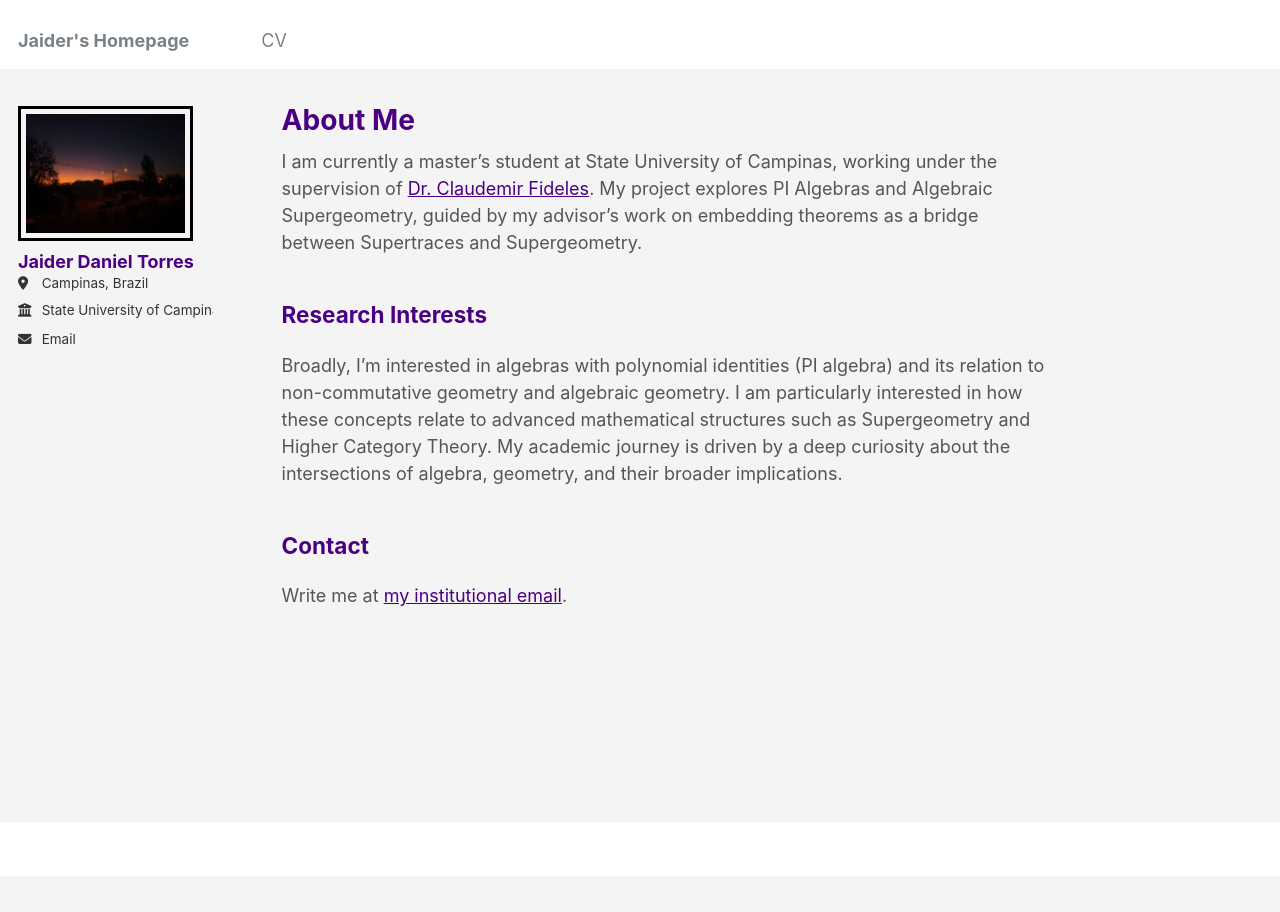
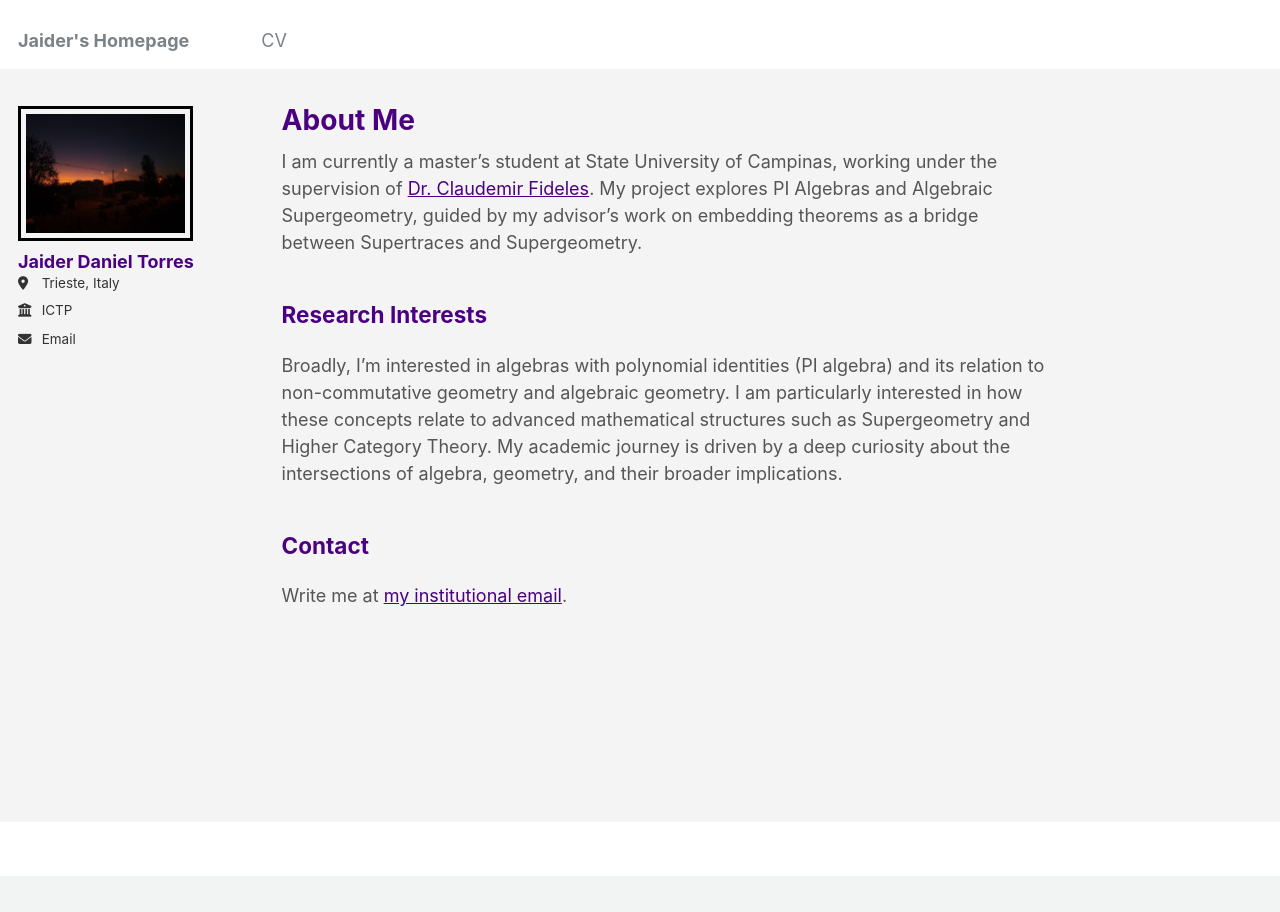
Before and after one commit to jaider-torres/jaider-torres.github.io, a Jekyll site: the page built from _pages/about.md, in a window 1280 px wide. Built offline with Jekyll 4.4.1, drawn with Linux system fonts in a browser that asks for light colours.

Commit message:
Update _config.yml

```diff
--- a/_config.yml
+++ b/_config.yml
@@ -26,10 +26,10 @@ author:
   name             : "Jaider Daniel Torres"
   pronouns         : # example: "she/her"
   # bio              : "Short biography for the left-hand sidebar"
-  location         : "Campinas, Brazil"
-  employer         : "State University of Campinas"
+  location         : "Trieste, Italy"
+  employer         : "ICTP"
   uri              : # URL
-  email            : "j241343@dac.unicamp.br"
+  email            : "jtorres@ictp.it"
 
   # Academic websites
   arxiv            : # URL - Update with the correct link to your profile
```
